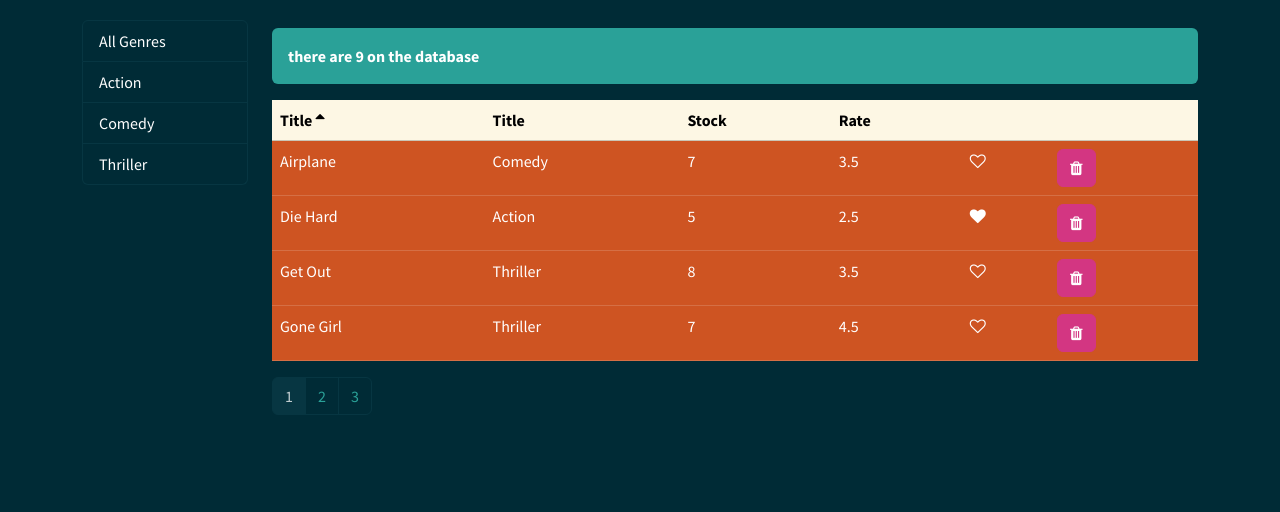
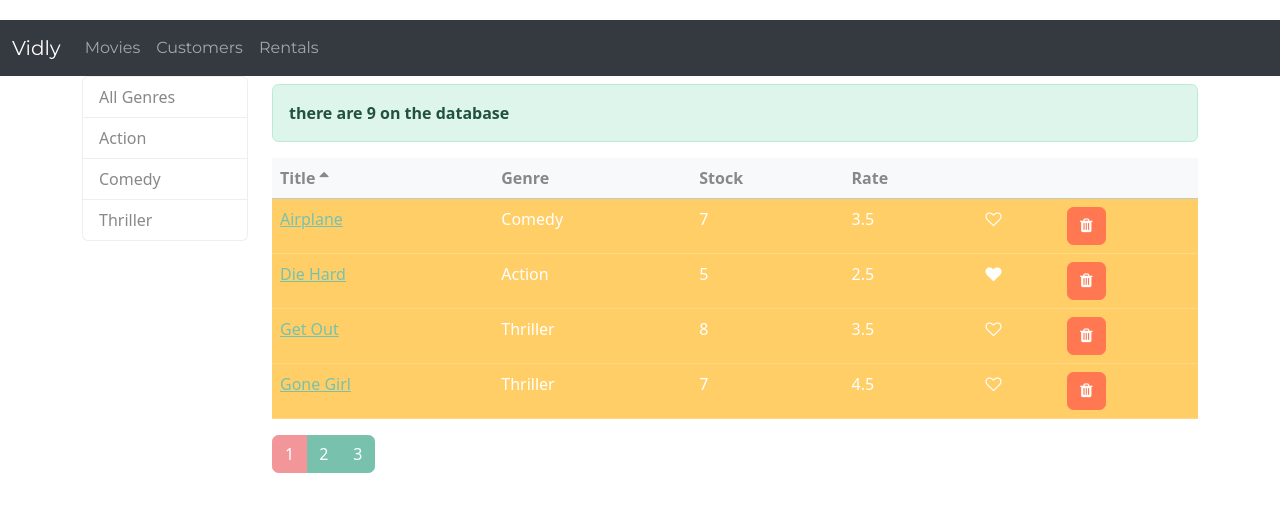
Before and after one commit to IshtiaqueNafis/vidlyReact, a React (Create React App) app: page /movies in a window 1280 px wide. Shown: the top 512 px of the page. Built offline with nearby package versions, Linux system fonts and the light colour scheme.

Commit message:
added basic routing

```diff
--- a/package.json
+++ b/package.json
@@ -12,6 +12,7 @@
     "prop-types": "^15.7.2",
     "react": "^17.0.2",
     "react-dom": "^17.0.2",
+    "react-router-dom": "^5.2.0",
     "react-scripts": "4.0.3",
     "web-vitals": "^1.0.1"
   },
--- a/src/App.js
+++ b/src/App.js
@@ -1,16 +1,31 @@
 import './App.css';
-import Movies from "./components/movies";
-
+import Movies from "./components/movies/movies";
+import NavBar from "./components/UI/NavBar";
+import React from "react";
+import {Route, Switch,Redirect} from "react-router-dom";
+import Customers from "./components/customers/customers";
+import Rental from "./components/rentals/rental";
+import NotFound from "./components/common/not-found";
+import MovieDetails from "./components/movies/movieDetails";
 const App = () => {
 
 
 
     return (
-
+        <React.Fragment>
+       <NavBar/>
         <main className="container">
-          <Movies/>
-
+            <Switch> {/*Switch is used to match the parameter of an object  works like a if else statment */}
+                <Route path='/movieDetails/:_id' component={MovieDetails}/> {/*This path='/movieDetails/:_id' component={MovieDetails} --> this is the matching parameter component means it will go to Movies */}
+                <Route path='/movies' component={Movies}/> {/* this will go to movies */}
+                <Route path='/customers' component={Customers}/>{/* this will go to customers */}
+                <Route path='/rentals' component={Rental}/> {/* this will go to rentals */}
+                <Route path='/not-found' component={NotFound}/> {/* this will go to found */}
+                <Redirect from='/' exact to ='/movies'/> {/* Redriect is passed here to make sure if slash is typed it goes to movies table */}
+                <Redirect to="/not-found"/>  {/* this is done when none of the parameter matches*/}
+            </Switch>
         </main>
+        </React.Fragment>
     );
 };
 
--- /dev/null
+++ b/src/components/UI/NavBar.jsx
@@ -0,0 +1,33 @@
+import React from 'react';
+import {Link,Switch,Route} from "react-router-dom";
+import Movies from "../movies/movies";
+
+const NavBar = () => {
+    return (
+        <nav className="navbar navbar-expand-lg navbar-dark bg-dark">
+            <div className="container-fluid">
+                <Link to="/" className="navbar-brand" >Vidly</Link>
+
+                <div className="collapse navbar-collapse" id="navbarColor02">
+                    <ul className="navbar-nav me-auto">
+                        <li className="nav-item">
+                            <Link to="/" className="nav-link">Movies</Link>
+                            {/*This goes to home page of movies works same as Router methid but needs a link */}
+                        </li>
+                        <li className="nav-item">
+                            <Link to="/customers" className="nav-link">Customers</Link>
+                            {/*Goes to customers */}
+                        </li>
+                        <li className="nav-item">
+                            <Link to="/Rentals" className="nav-link">Rentals</Link>
+                            {/*Go to rentals */}
+                        </li>
+
+                    </ul>
+                </div>
+            </div>
+        </nav>
+    );
+};
+
+export default NavBar;
--- /dev/null
+++ b/src/components/common/not-found.jsx
@@ -0,0 +1,13 @@
+import React, {Component} from 'react';
+
+class NotFound extends Component {
+    render() {
+        return (
+            <div>
+                <h1>not found</h1>
+            </div>
+        );
+    }
+}
+
+export default NotFound;
--- a/src/components/common/table.jsx
+++ b/src/components/common/table.jsx
@@ -2,8 +2,7 @@ import React from 'react';
 import TableHeader from "./tableheader";
 import TableBody from "./tableBody";
 
-const Table = (props) => {
-    const {columns,  data, sortColumn, onSort} = props;
+const Table = ({columns, data, onSort, sortColumn}) => {
     return (
         <div>
             <table className="table">
--- a/src/components/common/tableBody.jsx
+++ b/src/components/common/tableBody.jsx
@@ -1,10 +1,20 @@
 import React, {Component} from 'react';
 import _ from 'lodash';
+import {Link} from "react-router-dom";
 
 class TableBody extends Component {
     //region methods
     renderCell = (item, column) => {
-        return column.content ? column.content(item) : _.get(item, column.path);
+        if (column.content) {
+            return column.content(item)
+        } else {
+
+
+
+            return _.get(item, column.path);
+        }
+
+
         //region code explanation
         /*
         column.content ? column.content(item) : _.get(item, column.path);
@@ -23,9 +33,8 @@ class TableBody extends Component {
      */
 
 
-
     //endregion
- //endregion
+    //endregion
 
     render() {
         const {data, columns} = this.props;
--- /dev/null
+++ b/src/components/customers/customers.jsx
@@ -0,0 +1,11 @@
+import React from 'react';
+
+const Customers = () => {
+    return (
+        <div>
+            <h1>Customers</h1>
+        </div>
+    );
+};
+
+export default Customers;
--- /dev/null
+++ b/src/components/movies/movieDetails.jsx
@@ -0,0 +1,17 @@
+import React from 'react';
+
+class MovieDetails extends React.Component {
+
+    render() {
+        return (
+            <div>
+             <h1>{this.props.match.params._id}</h1>
+                {/*this.props.match.params is part of the react router dom it passes id so it will be passed here */}
+                <button onClick={()=>this.props.history.push("/")}> go back</button>
+                {/*props.history.push("/") is used to go back to a previous page */}
+            </div>
+        );
+    }
+}
+
+export default MovieDetails;
--- /dev/null
+++ b/src/components/rentals/rental.jsx
@@ -0,0 +1,13 @@
+import React, {Component} from 'react';
+
+class Rental  extends Component {
+    render() {
+        return (
+            <div>
+             <h1>Rental</h1>
+            </div>
+        );
+    }
+}
+
+export default Rental ;
--- a/src/index.js
+++ b/src/index.js
@@ -3,13 +3,15 @@ import ReactDOM from 'react-dom';
 import './index.css';
 import App from './App';
 import reportWebVitals from './reportWebVitals';
-import 'bootswatch/dist/solar/bootstrap.min.css';
+import 'bootswatch/dist/minty/bootstrap.min.css';
 import 'font-awesome/css/font-awesome.css'
+import {BrowserRouter} from 'react-router-dom'
+
 ReactDOM.render(
-  <React.StrictMode>
-    <App />
-  </React.StrictMode>,
-  document.getElementById('root')
+    <BrowserRouter>
+        <App/>
+    </BrowserRouter>,
+    document.getElementById('root')
 );
 
 // If you want to start measuring performance in your app, pass a function
```
Also changed, not shown: src/components/movies/movies.jsx (renamed from src/components/movies.jsx, +6 -6 lines), src/components/movies/moviesTable.jsx (renamed from src/components/moviesTable.jsx, +6 -5 lines), 2 other files (tests, documents, lock files or other folders).
